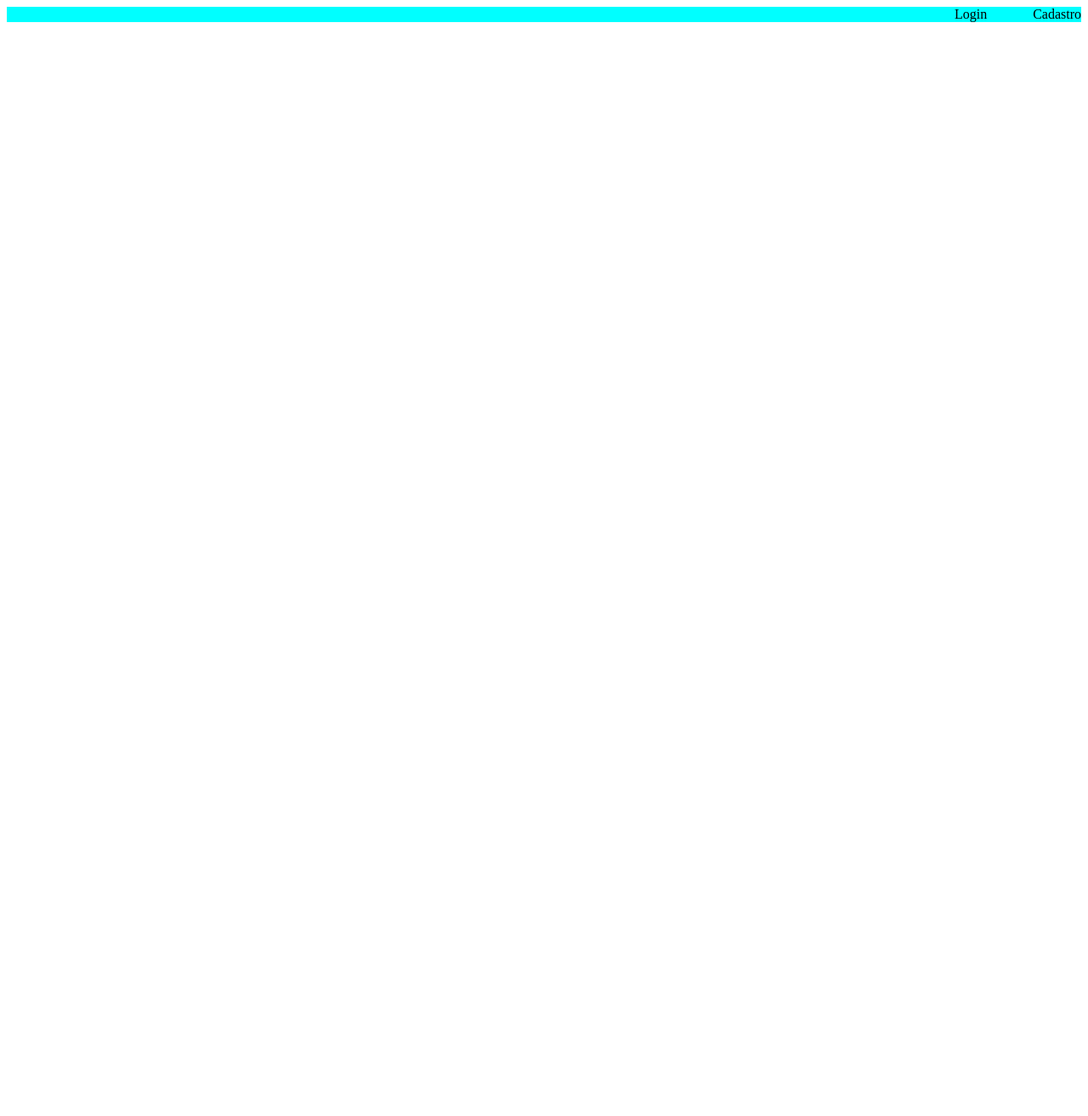
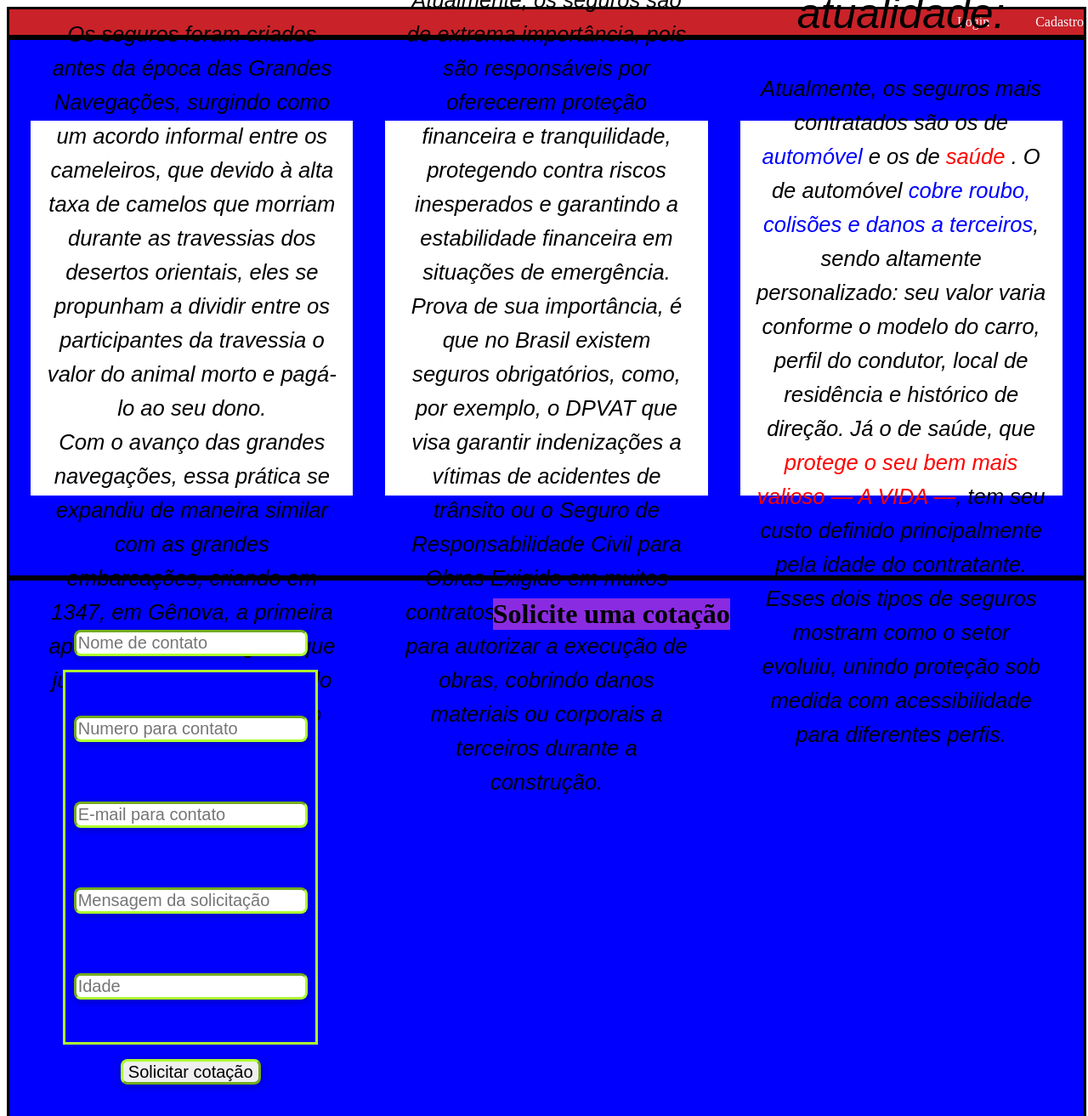
Before and after one commit to GustavoZiliotto/Projeto_individual_Sprint3, a plain HTML site: page Site/index.html in a window 1280 px wide. Shown: the top 1313 px of the page at 85% size. Before the commit the page ends 800 px from the top, so only its background shows below. Drawn offline with Linux system fonts and the light colour scheme.

Commit message:
Index parcial

```diff
--- a/Site/index.html
+++ b/Site/index.html
@@ -3,6 +3,7 @@
 <head>
     <meta charset="UTF-8">
     <meta name="viewport" content="width=device-width, initial-scale=1.0">
+    <link rel="stylesheet" href="style_index.css">
     <title>Document</title>
 </head>
 <body>
@@ -12,22 +13,52 @@
             <span onclick="funcCadastro()">Cadastro</span>
         </div>
     </header>
+    <div class="conteudo conteudo1">
+
+        <div class="card esquerda">
+        <p class="texto_card"> <span style="font-size: 50px;"> Origem dos seguros: </span> <br> <br>
+            Os seguros foram criados antes da época das Grandes Navegações, surgindo como um acordo informal entre os cameleiros, que devido à alta taxa de camelos que morriam durante as travessias dos desertos orientais, eles se propunham a dividir entre os participantes da travessia o valor do animal morto e pagá-lo ao seu dono.
+       <br> Com o avanço das grandes navegações, essa prática se expandiu de maneira similar com as grandes embarcações, criando em 1347, em Gênova, a primeira apólice formal de seguro, que justamente criava um acordo de proteção à embarcação italiana.          </p>
+        </div>
+
+        <div class="card meio">
+            <p class="texto_card"> <span style="font-size: 50px;"> Seguros na atualidade: </span> <br> <br>
+                Atualmente, os seguros são de extrema importância, pois são responsáveis por oferecerem proteção financeira e tranquilidade, protegendo contra riscos inesperados e garantindo a estabilidade financeira em situações de emergência. <br>
+                Prova de sua importância, é que no Brasil existem seguros obrigatórios, como, por exemplo, o DPVAT  que visa garantir indenizações a vítimas de acidentes de trânsito ou o Seguro de Responsabilidade Civil para Obras Exigido em muitos contratos públicos e privados para autorizar a execução de obras, cobrindo danos materiais ou corporais a terceiros durante a construção.
+            </p>
+            </div>
+
+        <div class="card direita">
+            <p class="texto_card"> <span style="font-size: 50px;">Principais seguros da atualidade:</span> <br><br>
+                Atualmente, os seguros mais contratados são os de  <span style="color: blue;">automóvel</span> e os de <span style="color: red;"> saúde </span>. O de automóvel <span style="color: blue;">cobre roubo, colisões e danos a terceiros</span>, sendo altamente personalizado: seu valor varia conforme o modelo do carro, perfil do condutor, local de residência e histórico de direção. Já o de saúde, que <span style="color: red;"> protege o seu bem mais valioso — A VIDA —</span>, tem seu custo  definido principalmente pela idade do contratante. Esses dois tipos de seguros mostram como o setor evoluiu, unindo proteção sob medida com acessibilidade para diferentes perfis.</div>
+
+
+
+
+
+        </div>
+        </div>
+
+
+    </div>
+
+    <div class="conteudo conteudo2">
+        <h1 class="titulo_cotacao" style="background-color: blueviolet;">Solicite uma cotação</h1>
+        <div class="card dados">
+        <input class="input" type="text" placeholder="Nome de contato" id="ipt_nome"> <br>
+        <input class="input" type="text" placeholder="Numero para contato" id="ipt_celular"> <br>
+        <input class="input" type="text" placeholder="E-mail para contato" id="ipt_email"> <br>
+        <input class="input"type="text" placeholder="Mensagem da solicitação" id="ipt_mensage"> <br>
+        <input class="input"type="number" placeholder="Idade" id="ipt_idade"> <br>
+        <button class="input" onclick="enviarCotacao()">Solicitar cotação</button>
+        </div>
+    </div>
+
+    <div class="conteudo">
+
+    </div>
 </body>
 </html>
-
-<style>
-    .cabeçalho {
-    display: flex;
-    }
-
-    .loginECadastro {
-        width: 100%;
-
-      text-align: end;
-      background-color: aqua;
-      flex-direction: row;
-    }
-</style>
 
 
 <script>
--- /dev/null
+++ b/Site/style_index.css
@@ -0,0 +1,104 @@
+.cabeçalho {
+    display: flex;
+    height: 30px;
+    width: 100%;
+    margin-top: 0px;
+    border-style: solid;
+    align-items: center;
+    background-color: rgb(201, 34, 41);
+    }
+
+    .loginECadastro {
+        width: 100%;
+      color: aliceblue;
+      text-align: end;
+      flex-direction: row;
+    }
+
+    .conteudo {
+        height: calc(100vh - 170px);
+        width: 100%;
+        background-color: blue;
+        border-style: solid;
+        display: flex;
+        align-items: center;
+    }
+
+    .conteudo1 {
+        display: flex;
+        justify-content: space-between;
+        align-items: center;
+    }
+
+    .conteudo2 {
+        display: flex;
+        align-items: center;
+        flex-direction: column;
+    }
+
+
+
+    .card {
+        background-color: white;
+        height: 70%;
+        width: 30%;
+        display: flex;
+        justify-content: center;
+        align-items: center;
+        box-sizing: border-box;
+    }
+
+    .esquerda {
+        margin-left: 2%;
+    }
+
+    .meio {
+        margin-right: 0;
+
+
+
+    }
+
+    .direita {
+        margin-right: 2%;
+    }
+
+    .texto_card {
+    margin: 10px;
+    margin-top: 70px;
+    color: #000000;
+    font-family: "Poppins", sans-serif;
+    font-size: 25.6px;
+    font-style: italic;
+    width: 90%;
+    text-align: center;
+    line-height: 40px;
+    }
+
+    .titulo_cotacao {
+        align-self: flex-start;
+        margin-left: 45%;
+        box-sizing: border-box;
+
+    }
+
+    .dados {
+        align-self: flex-start;
+        margin-left: 5%;
+        margin-top: 2%;
+        flex-direction: column;
+        width:300px;
+        line-height: 70px;
+        border-color: greenyellow;
+        border-style: solid;
+        background-color: blue;
+    }
+
+    .input {
+        height: 30px;
+        font-size: 20px;
+        border-color: greenyellow;
+        border-radius: 8px;
+        border-width: 3px;
+        box-shadow: 0 2px 10px rgb(0 0 0 / 30%);
+    }
```
